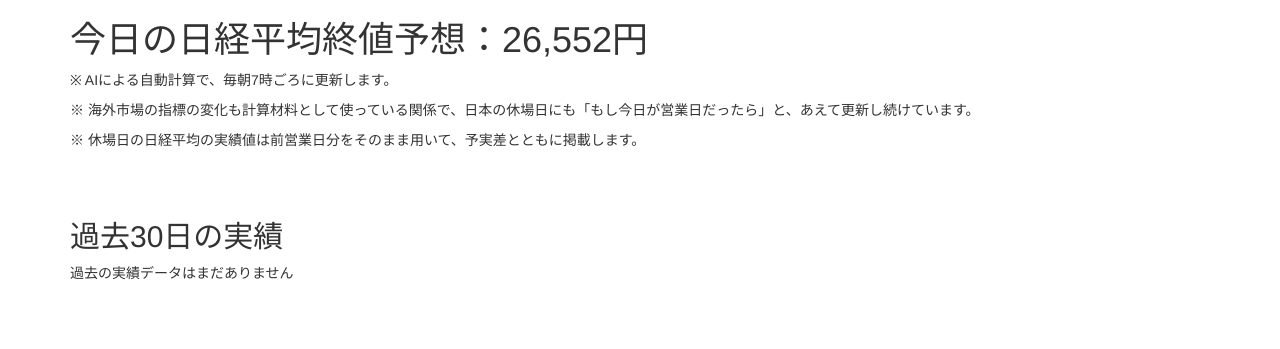
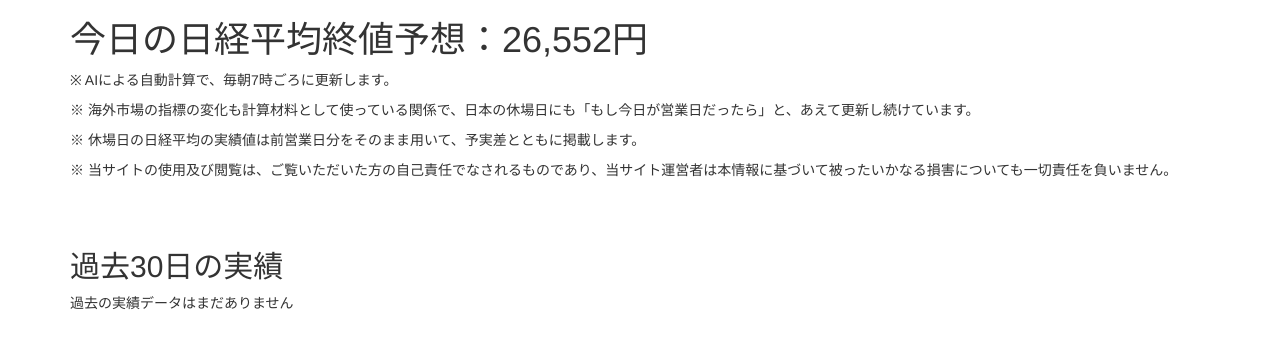
Before and after one commit to TakashiP/nikkei-prediction, a Flask app: page / in a window 1280 px wide. Shown: the top 349 px of the page. Run offline with Flask 2, Linux system fonts and the light colour scheme; data comes from the database, SQL or seed files in the repository; data that the repository does not hold is empty; some libraries are stand-ins or nearby versions.

Commit message:
add disclaimer

```diff
--- a/templates/index.html
+++ b/templates/index.html
@@ -7,6 +7,7 @@
     <p>※ AIによる自動計算で、毎朝7時ごろに更新します。</p>
     <p>※ 海外市場の指標の変化も計算材料として使っている関係で、日本の休場日にも「もし今日が営業日だったら」と、あえて更新し続けています。</p>
     <p>※ 休場日の日経平均の実績値は前営業日分をそのまま用いて、予実差とともに掲載します。</p>
+    <p>※ 当サイトの使用及び閲覧は、ご覧いただいた方の自己責任でなされるものであり、当サイト運営者は本情報に基づいて被ったいかなる損害についても一切責任を負いません。</p>
     <br>
     <br>
     <h2>過去30日の実績</h2>
```
